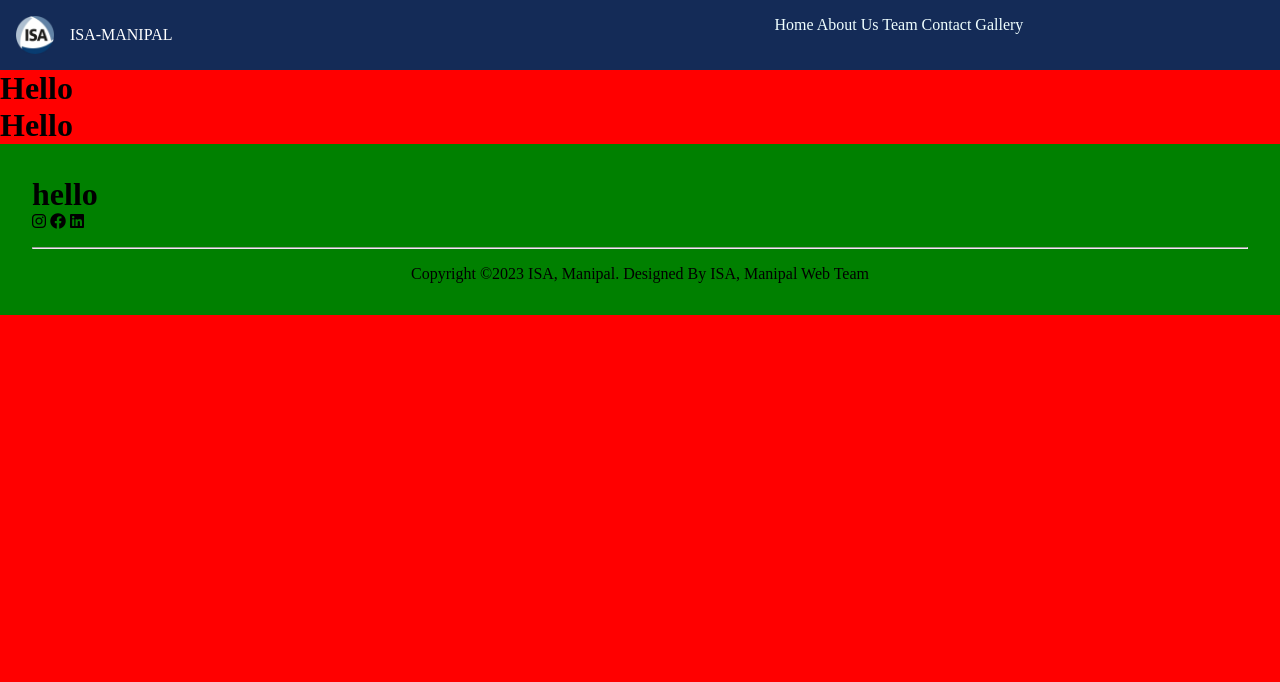
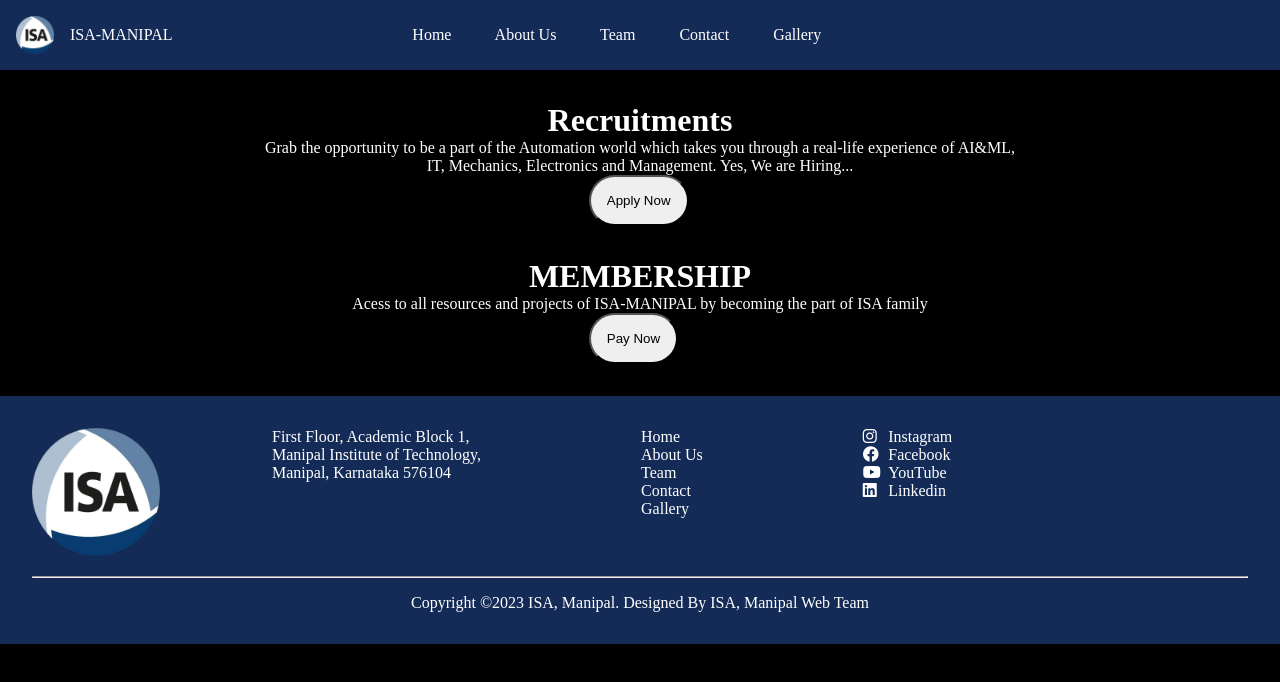
Before and after one commit to shashank23-10/isa_website_version1, a plain HTML site: page index.html in a window 1280 px wide. Drawn offline with Linux system fonts and the light colour scheme; a web font is replaced by a local one.

Commit message:
home-page-basic

```diff
--- a/index.html
+++ b/index.html
@@ -48,11 +48,11 @@
 
         <!-- LINKS -->
         <div class="links">
-          <a>Home</a>
-          <a>About Us</a>
-          <a>Team</a>
-          <a>Contact</a>
-          <a>Gallery</a>
+          <a href="index.html">Home</a>
+          <a href="about.html">About Us</a>
+          <a href="team.html">Team</a>
+          <a href="contact.html">Contact</a>
+          <a href="gallery.html">Gallery</a>
         </div>
 
         <!-- DARK MODE -->
@@ -61,13 +61,35 @@
     </div>
 
     <main>
-      <!-- ABOUT -->
-      <div class="about">
-        <h1>Hello</h1>
+      <!-- RECRUITMENTS -->
+      <div class="recruitments">
+        <h1>Recruitments</h1>
+        <p>
+          Grab the opportunity to be a part of the Automation world which takes
+          you through a real-life experience of AI&ML, IT, Mechanics,
+          Electronics and Management. Yes, We are Hiring...
+        </p>
+        <a
+          href="https://forms.office.com/pages/responsepage.aspx?id=Qr2-Kf_xPUyWiAZ-NGDcHxWWlYJPhHJBjwbns2oZYfFUMkQzWVVFNDJJTjI4RzlXMzBSV1ZWRENDMi4u"
+          target="_blank"
+        >
+          <button>Apply Now</button>
+        </a>
       </div>
-      <!-- FEATURES -->
-      <div class="features">
-        <h1>Hello</h1>
+
+      <!-- MEMBERSHIP -->
+      <div class="membership">
+        <h1>MEMBERSHIP</h1>
+        <p>
+          Acess to all resources and projects of ISA-MANIPAL by becoming the
+          part of ISA family
+        </p>
+        <a
+          href="https://payu.in/invoice/07D40068BA522BFD639F1C3271F0A3497E7188F585220534625FAFB9C5BA7A91/8C32B449CF0CD52A12923F65FE648C02"
+          target="_blank"
+        >
+          <button>Pay Now</button>
+        </a>
       </div>
     </main>
 
@@ -76,28 +98,61 @@
     <div class="back-to-top"></div>
 
     <!-- FOOTER -->
-    <footer>
-      <h1>hello</h1>
-      <div class="logo"></div>
+    <footer class="footer">
+      <div class="footer-up">
+        <div class="logo">
+          <a href="index.html" target="_blank">
+            <img src="images/isa logo.png" alt="ISA logo" />
+          </a>
+        </div>
+        <div class="address">
+          <ul>
+            <li><p>First Floor, Academic Block 1,</p></li>
+            <li><p>Manipal Institute of Technology,</p></li>
+            <li><p>Manipal, Karnataka 576104</p></li>
+          </ul>
+        </div>
         <div class="location"></div>
 
         <!-- LINKS -->
-
-      <div class="links"></div>
+        <div class="links">
+          <ul>
+            <li><a href="index.html">Home</a></li>
+            <li><a href="about.html">About Us</a></li>
+            <li><a href="team.html">Team</a></li>
+            <li><a href="contact.html">Contact</a></li>
+            <li><a href="contact.html">Gallery</a></li>
+          </ul>
+        </div>
 
         <!-- SOCIALS -->
         <div class="socials">
-        <i class="fa-brands fa-instagram"></i>
-        <i class="fa-brands fa-facebook"></i>
-        <i class="fa-brands fa-linkedin"></i>
+          <ul>
+            <li>
+              <a><i class="fa-brands fa-instagram"></i>Instagram</a>
+            </li>
+            <li>
+              <a><i class="fa-brands fa-facebook"></i>Facebook</a>
+            </li>
+            <li>
+              <a><i class="fa-brands fa-youtube"></i>YouTube</a>
+            </li>
+            <li>
+              <a><i class="fa-brands fa-linkedin"></i>Linkedin</a>
+            </li>
+          </ul>
+        </div>
       </div>
 
       <!-- COPYRIGHT -->
+      <div class="footer-bottom">
         <hr />
         <div class="copyright">
           <p>Copyright ©2023 ISA, Manipal. Designed By ISA, Manipal Web Team</p>
         </div>
+      </div>
     </footer>
+
     <script src="script.js"></script>
   </body>
 </html>
--- a/style.css
+++ b/style.css
@@ -38,16 +38,19 @@
 }
 
 body {
-  background-color: red;
+  background-color: var(--color-black);
 }
 
 /* HEADER */
 .header {
   background-color: var(--color-menus);
+  display: flex;
+  position: sticky;
+  top: 0;
+  z-index: 2;
 }
 .header .menu-bar {
-  color: azure;
-  position: sticky;
+  color: var(--color-white);
   padding: 1rem;
   display: flex;
 }
@@ -64,29 +67,117 @@
   margin-top: 1.35%;
 }
 /* MENU BAR LINKS  */
+.header .menu-bar .links {
+  margin-top: 0.8%;
+  margin-left: -30%;
+}
+.header .menu-bar .links a {
+  padding-right: 2.5rem;
+  text-decoration: none;
+  color: var(--color-white);
+}
+.header .menu-bar .links a:hover {
+  text-decoration: underline;
+  transition-delay: 1s;
+}
 
 /* DARK-MODE */
 
-/* ABOUT */
-
-/* FEATURES */
-
 /* FOOTER */
 footer {
-  background-color: green;
+  background-color: var(--color-menus);
   padding: 2rem;
+}
+.footer-up {
+  display: flex;
+}
+/* FOOTER LOGO */
+.footer .logo img {
+  width: 20%;
+}
+
+/* FOOTER LIST */
+.footer-up ul{
+list-style: none;
 }
 
 /* FOOTER LINKS */
+.footer .address{
+  margin-left: -25rem;
+  margin-right: 10rem;
+}
+.footer .address p{
+  color: var(--color-white);
+}
+
+/* FOOTER LINKS */
+.footer .links{
+  margin-right: 10rem;
+}
+.footer .links a{
+  color: var(--color-white);
+  text-decoration: none;
+}
 
 /* SOCIALS */
+.footer .socials{
+  margin-right: 10rem;
+}
+.footer .socials a{
+  color: var(--color-white);
+  text-decoration: none;
+}
+.footer .socials i{
+  width: 10%;
+  margin-right: 1rem;
+}
 
 /*  HR TAG AND COPYRIGHT*/
 hr {
   margin: 1rem 0rem;
 }
 .copyright {
+  color: var(--color-white);
   text-align: center;
 }
 
 /* BACK TO TOP */
+
+/*--------------------------------------------------------------------- HOME PAGE -----------------------------------------------------------------  */
+.recruitments {
+  color: var(--color-white);
+  margin: 2rem 0rem;
+}
+.recruitments h1 {
+  text-align: center;
+}
+.recruitments p {
+  margin: 0% 20%;
+  text-align: center;
+}
+.recruitments a {
+  margin-left: 46%;
+}
+.recruitments button {
+  padding: 1rem;
+  border-radius: 2rem;
+}
+.membership {
+  color: var(--color-white);
+  margin: 2rem 0rem;
+}
+.membership h1 {
+  text-align: center;
+}
+.membership p {
+  margin: 0% 20%;
+  text-align: center;
+}
+.membership a {
+  margin-left: 46%;
+}
+.membership button {
+  padding: 1rem;
+  border-radius: 2rem;
+}
+*--------------------------------------------------------------------- HOME PAGE -----------------------------------------------------------------  */ ;
```
Also changed, not shown: about.html (added, +103 -0 lines), gallery.html (+103 -0 lines), team.html (+103 -0 lines). Lines whose indentation alone changed are shown as unchanged.
